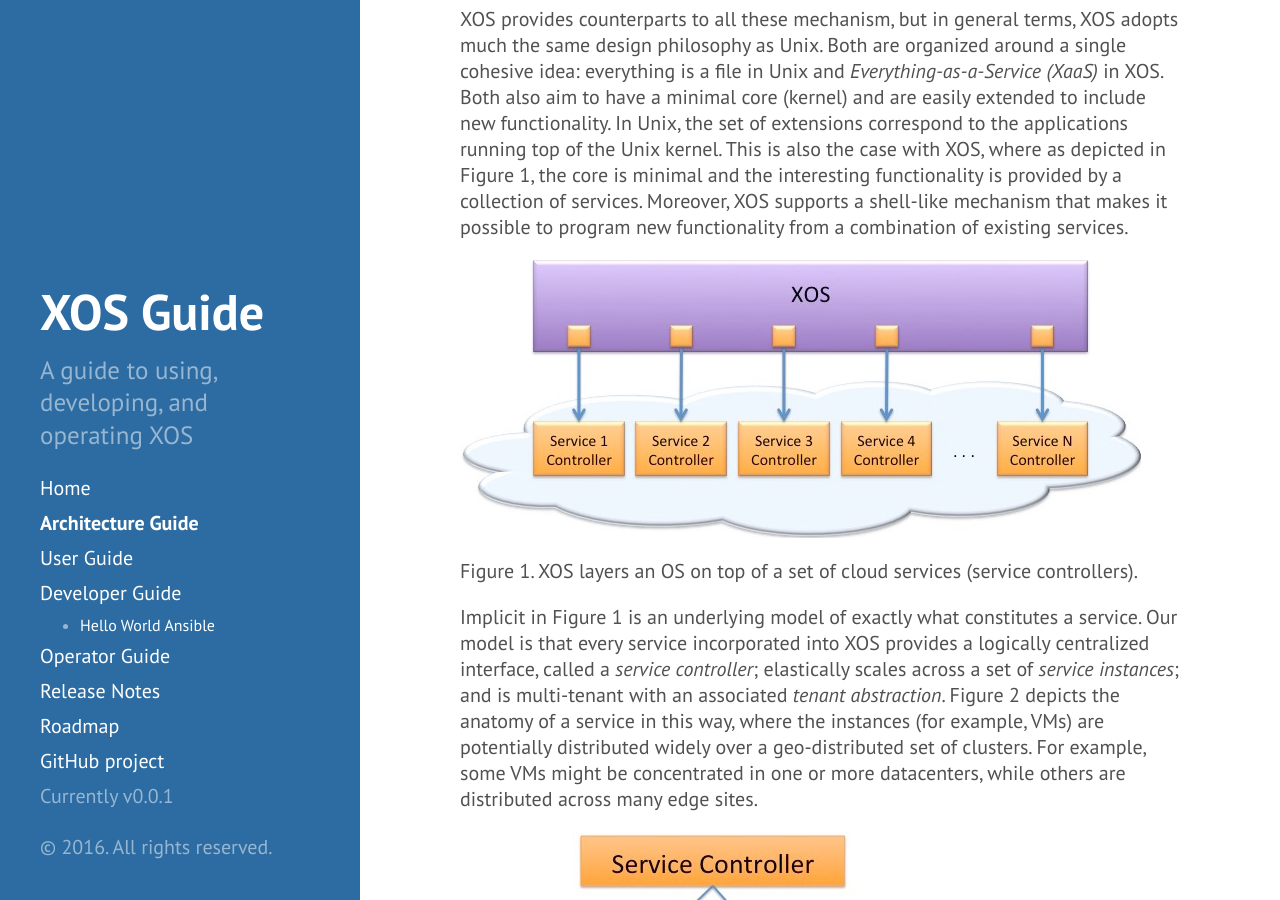
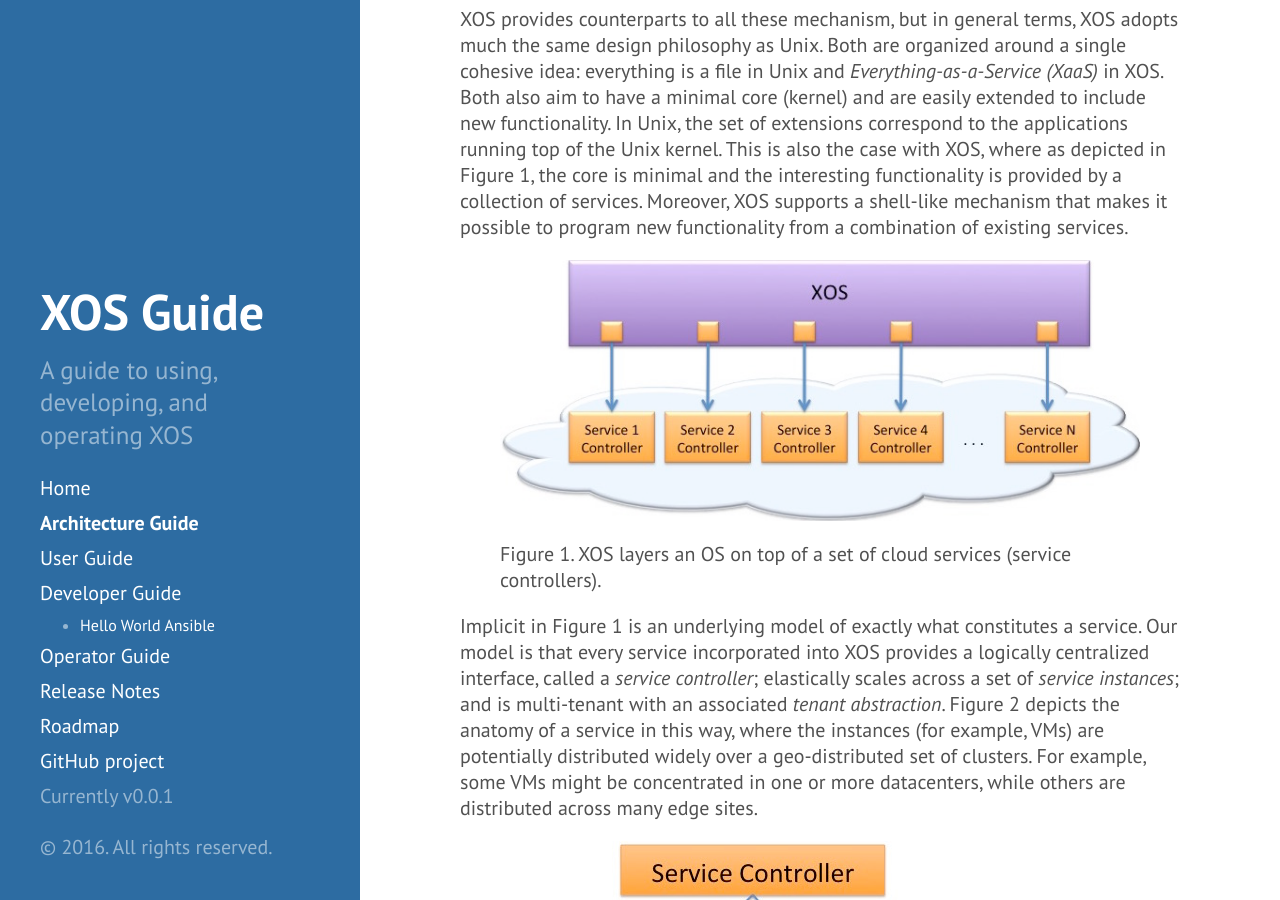
Before and after one commit to open-cloud/open-cloud.github.io.old, a Jekyll site: the page built from archguide.md, in a window 1280 px wide and 900 px high, scrolled down 853 px. Built offline with Jekyll 4.4.1, drawn with Linux system fonts in a browser that asks for light colours; Markdown is read by kramdown in place of the engine named in the settings.

Commit message:
Changed Figures to display using the HTML5 figure/figcaption tags and an include

```diff
--- /dev/null
+++ b/_includes/figure.html
@@ -0,0 +1,4 @@
+<figure>
+<img src="{{ include.url }}" alt="{{ include.caption }}"/>
+<figcaption>{{ include.caption }}</figcaption>
+</figure>
--- a/archguide.md
+++ b/archguide.md
@@ -47,9 +47,7 @@ interesting functionality is provided by a collection of services.
 Moreover, XOS supports a shell-like mechanism that makes it possible
 to program new functionality from a combination of existing services.
 
-![Figure 1. XOS layers an OS on top of a set of cloud services (service controllers).]({{ site.url }}/figures/Slide18.jpg)
-
-Figure 1. XOS layers an OS on top of a set of cloud services (service controllers).
+{% include figure.html url="/figures/archguide-fig01_xos_layers.jpg" caption="Figure 1. XOS layers an OS on top of a set of cloud services (service controllers)." %}
 
 Implicit in Figure 1 is an underlying model of exactly what
 constitutes a service. Our model is that every service incorporated
@@ -62,9 +60,7 @@ geo-distributed set of clusters. For example, some VMs might be
 concentrated in one or more datacenters, while others are distributed
 across many edge sites.
 
-![Figure 2. Anantomy of a Service.]({{ site.url }}/figures/Slide22.jpg)
-
-Figure 2. Anatomy of a Service.
+{% include figure.html url="/figures/archguide-fig02_service_anatomy.jpg" caption="Figure 2. Anatomy of a Service." %}
 
 The separation of service controller from service instances is central
 to XOS's design. The controller maintains all authoritative state for
@@ -88,9 +84,7 @@ erroneous state of the remainder of the system: the so-called
 state of the system at these two levels (authoritative Data Model and
 operational backend) is a distinguishing property of XOS.
 
-![Figure 3. Block diagram of the XOS software structure.]({{ site.url }}/figures/Slide21.jpg)
-
-Figure 3. Block diagram of the XOS software structure.
+{% include figure.html url="/figures/archguide-fig03_block_diagram.jpg" caption="Figure 3. Block diagram of the XOS software structure." %}
 
 The Data Model encapsulates the abstract objects, relationships among
 those objects, and operations on those objects. The operations are
```
Also changed, not shown: opsguide.md (+1 -3 lines), README.md, figures/archguide-fig01_xos_layers.jpg (renamed from figures/Slide18.jpg), figures/archguide-fig02_service_anatomy.jpg (renamed from figures/Slide22.jpg), figures/archguide-fig03_block_diagram.jpg (renamed from figures/Slide21.jpg), figures/opsguide-fig01_xos_cluster_architecture.jpg (renamed from figures/controller.jpg).
